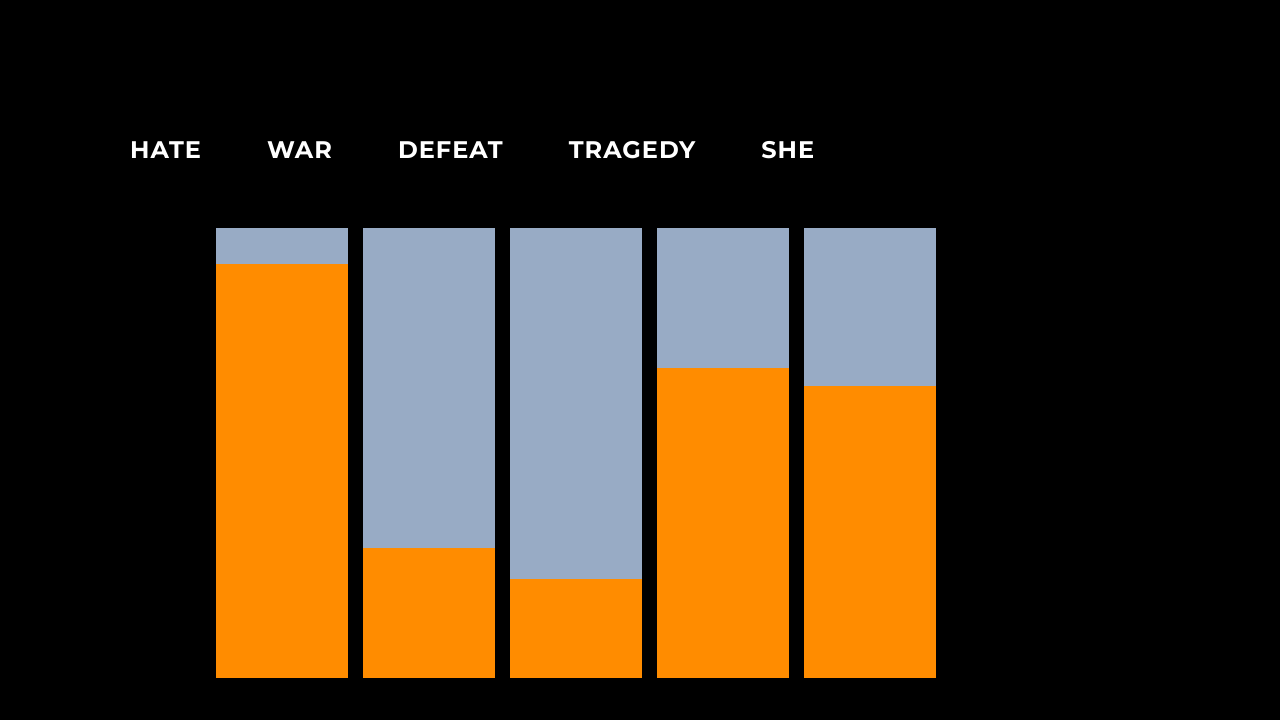
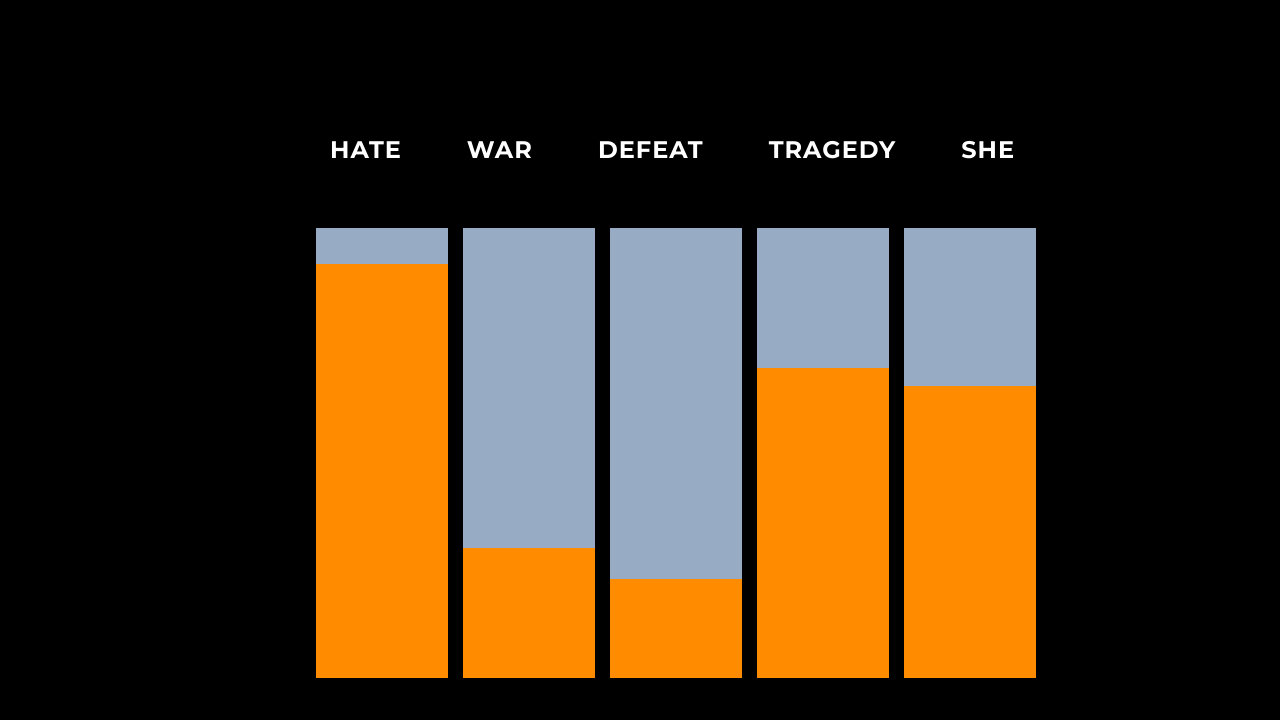
Before and after one commit to anneomcl/BookSelfie, a plain HTML site: page comparison_chart.html in a window 1280 px wide. Shown: the part 313-1033 px from the top of the page. Drawn offline with nearby package versions, Linux system fonts and the light colour scheme; some packages are replaced by stand-ins of ours; files that its build step writes are made by us from their sources; files whose address does not match are found by name.

Commit message:
fixed alignment  issue

```diff
--- a/comparison_chart.html
+++ b/comparison_chart.html
@@ -44,11 +44,17 @@
             display: none;
         }
 
+        #chart
+        {
+            margin-left: 200px;
+        }
+
         .words
         {
             border-collapse:separate;
             border-spacing: 65px 10px;
             text-align: right;
+            margin: 0 auto;
         }
 
         .words2
```
